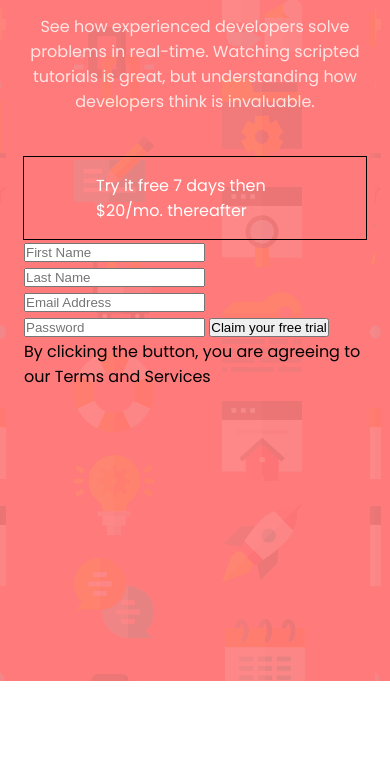
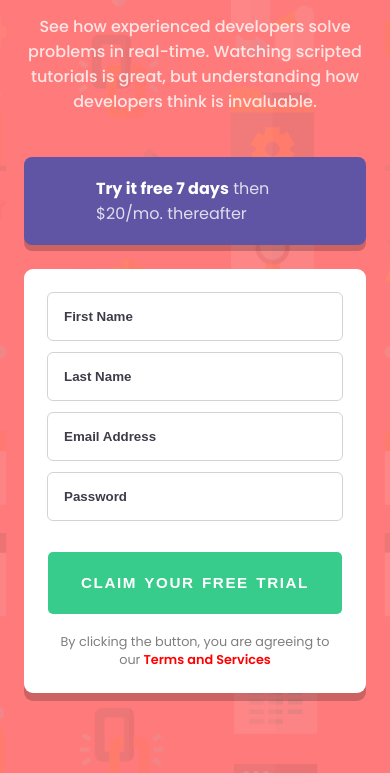
Before and after one commit to Micheal-Winn/HTML-CSS-13, a plain HTML site: page intro-component-with-signup-form-master/index.html in a window 390 px wide. Shown: the part 163-936 px from the top of the page. Before the commit the page ends 844 px from the top, so only its background shows below. Drawn offline with Linux system fonts and the light colour scheme.

Commit message:
mobile design has temporary done

```diff
--- a/intro-component-with-signup-form-master/index.html
+++ b/intro-component-with-signup-form-master/index.html
@@ -18,7 +18,7 @@
         </p>
         <div class="advertisement">
             <p>
-                <span class="trial">Try it free 7 days</span> then <br> $20/mo. thereafter
+                <span class="trial">Try it free 7 days</span> <span class="op">then $20/mo. thereafter</span>
             </p>
         </div>
         <div class="login">
@@ -26,9 +26,11 @@
             <input type="text" placeholder="Last Name">
             <input type="email" placeholder="Email Address">
             <input type="password" placeholder="Password">
-            <button>Claim your free trial</button>
+            <div class="btn">
+                <button>Claim your free trial</button>
+            </div>
             <p>
-                By clicking the button, you are agreeing to <br> <span>our Terms and Services</span>
+                <span class="agree">By clicking the button, you are agreeing to <br> our</span><span class="service"> Terms and Services</span>
             </p>
         </div>
     </main>
--- a/intro-component-with-signup-form-master/style.css
+++ b/intro-component-with-signup-form-master/style.css
@@ -21,9 +21,10 @@ body {
 }
 main {
     background-image: url(./images/bg-intro-mobile.png);
+    background-repeat: no-repeat;
+    background-size: cover;
     background-color: var(--Red-primary);
-    height: 100vh;
-    padding: 4rem 1.5rem 1.5rem;
+    padding: 4rem 1.5rem 5rem;
 }
 
 main h1 {
@@ -40,14 +41,73 @@ main h1 {
     color: #fff;
     opacity: .8;
     margin-bottom: 2.7rem;
+    font-weight: 500;
 }
 
 .advertisement {
-    /* width: 100%;
-    margin: 0 auto; */
-    outline: 1px solid black;
-    padding: 1rem 4.5rem;
+    border: none;
+    border-radius: 8px;
+    box-shadow: 0 6px rgba(0, 0, 0, .2);
+    padding: 1.2rem 4.5rem;
+    background-color: var(--Blue-accent);
+    margin-bottom: 1.5rem;
 }
 .advertisement p {
     color: #fff;
 }
+.trial {
+    font-weight: 650;
+}
+.op {
+    opacity: .8;
+}
+
+/*===== login ========*/
+
+.login {
+    padding: 1.5rem;
+    background-color: #fff;
+    border-radius: 9px;
+    box-shadow: 0 8px rgba(0, 0, 0, .2);
+}
+.login input {
+    width: 100%;
+    padding: 1rem 1rem;
+    border: none;
+    margin-bottom: .8rem;
+    outline: 1px solid lightgray;
+    border-radius: 5px;
+}
+.login input::placeholder {
+    color: var(--Dark-Blue-netural);
+    font-weight: 600;
+}
+
+/*========button========*/
+
+.btn button {
+    background-color: var(--Green-primary);
+    width: 100%;
+    padding: 1.4rem;
+    text-transform: uppercase;
+    word-spacing: .1rem;
+    letter-spacing: .1rem;
+    color: #fff;
+    font-weight: 550;
+    border: none;
+    border-radius: 5px;
+    margin: 1.2rem 0;
+    font-size: .95rem;
+}
+
+.login p {
+    font-size: .8rem;
+    text-align: center;
+}
+.agree {
+    opacity: .5;
+}
+.service {
+    color: red;
+    font-weight: 600;
+}
```
